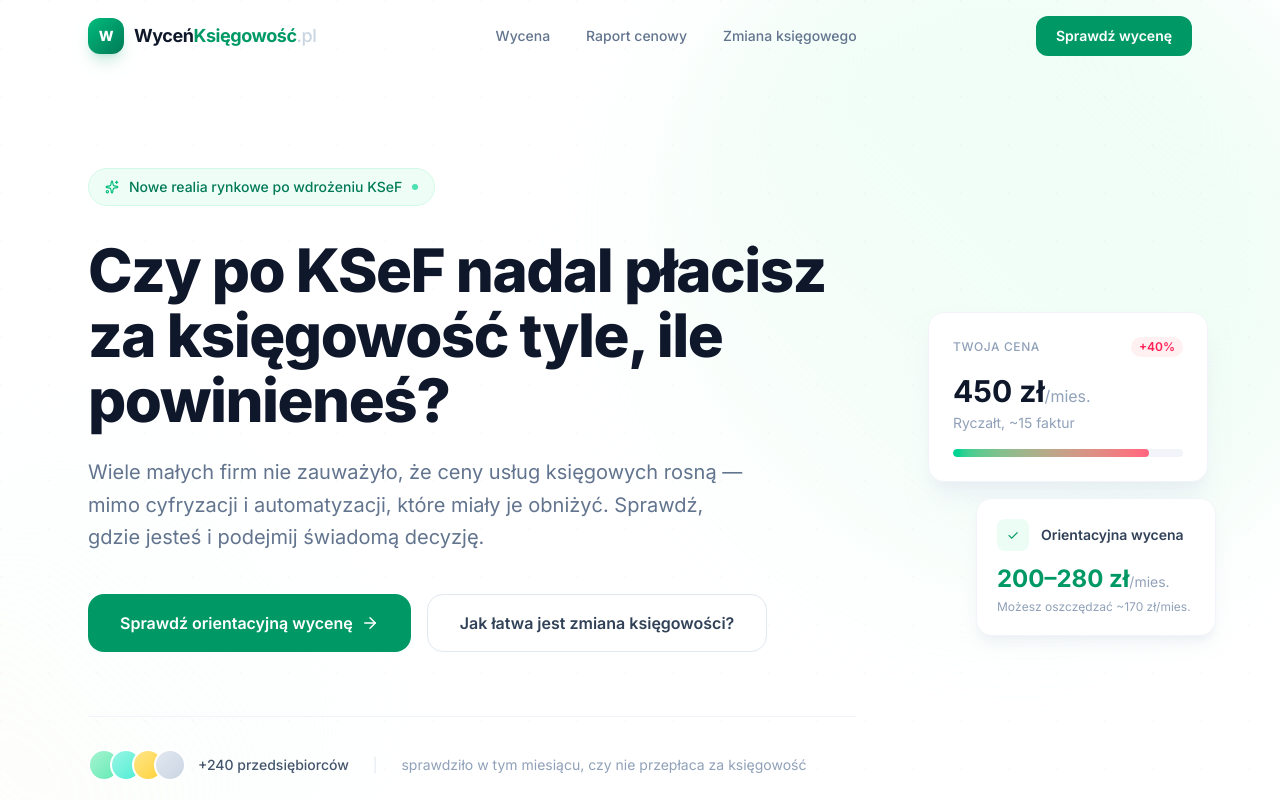
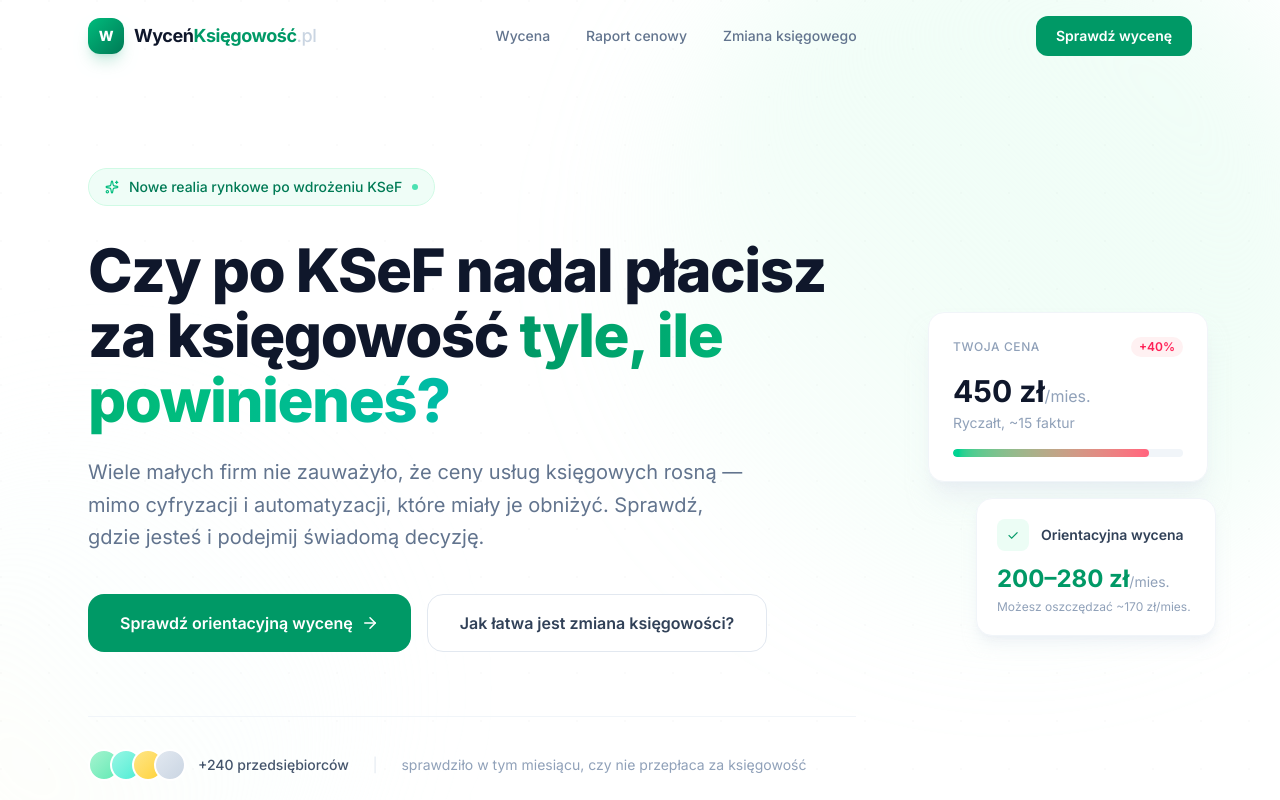
Before and after one commit to krzysztofwycenksiegowosc-star/wycen-ksiegowosc, a React (Vite) app: page / in a window 1280 px wide. Shown: the top 800 px of the page. Built offline with nearby package versions, Linux system fonts and the light colour scheme.

Commit message:
Update HeroSection.tsx

```diff
--- a/src/components/HeroSection.tsx
+++ b/src/components/HeroSection.tsx
@@ -37,10 +37,10 @@
           <h1 className="text-[2.5rem] sm:text-5xl md:text-[3.5rem] lg:text-6xl font-extrabold text-slate-900 tracking-tight leading-[1.08] mb-6">
             Czy po KSeF nadal płacisz za księgowość{' '}
             <span className="relative">
-              {/*<span className="bg-gradient-to-r from-emerald-600 via-emerald-500 to-teal-500 bg-clip-text text-transparent">*/}
+              <span className="bg-gradient-to-r from-emerald-600 via-emerald-500 to-teal-500 bg-clip-text text-transparent">
                 tyle, ile powinieneś?
-              {/*</span>*/}
-              <span className="absolute -bottom-1 left-0 right-0 h-1 bg-gradient-to-r from-emerald-400/30 to-teal-400/30 rounded-full" />
+              </span>
+              {/*<span className="absolute -bottom-1 left-0 right-0 h-1 bg-gradient-to-r from-emerald-400/30 to-teal-400/30 rounded-full" />*/}
             </span>
           </h1>
 
```
